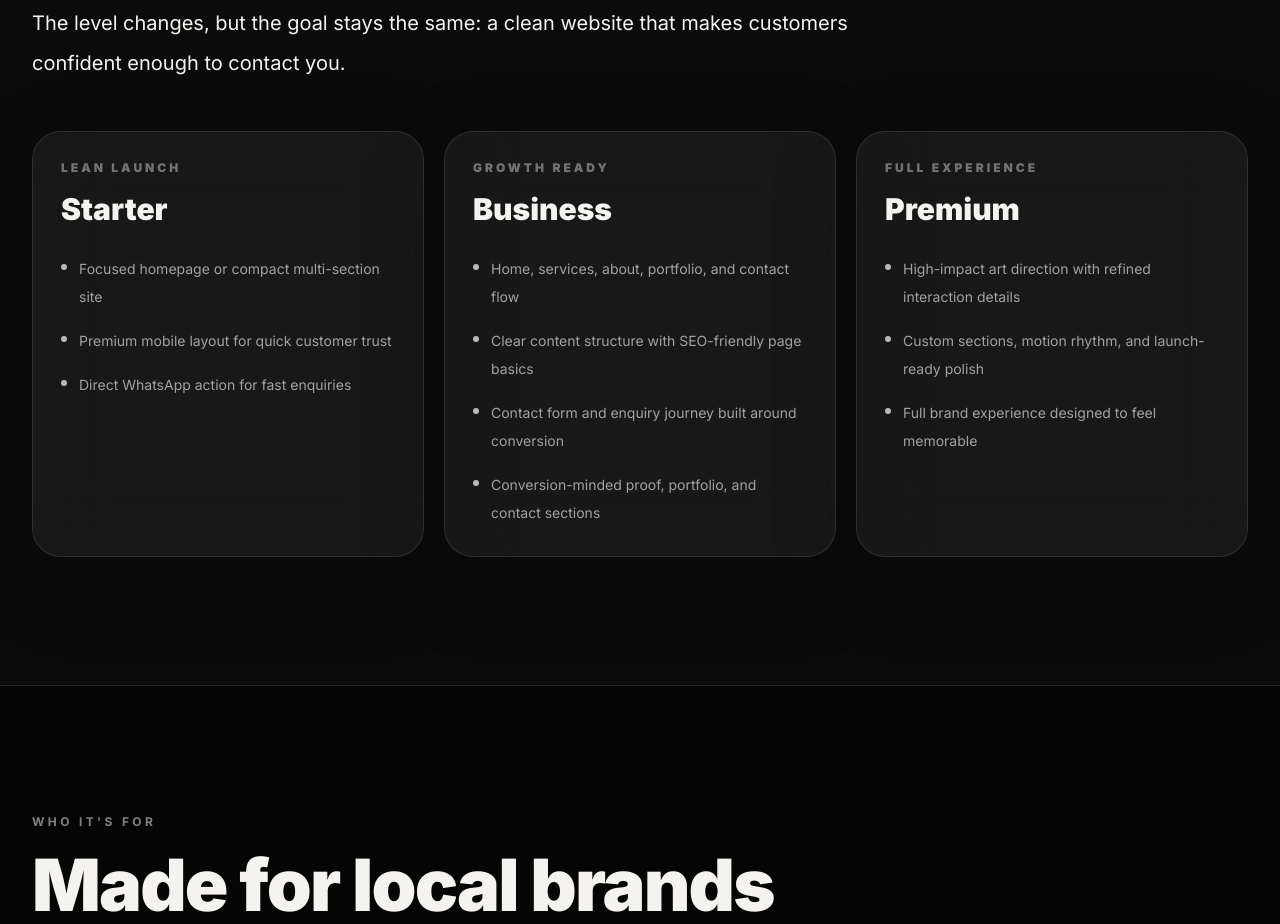
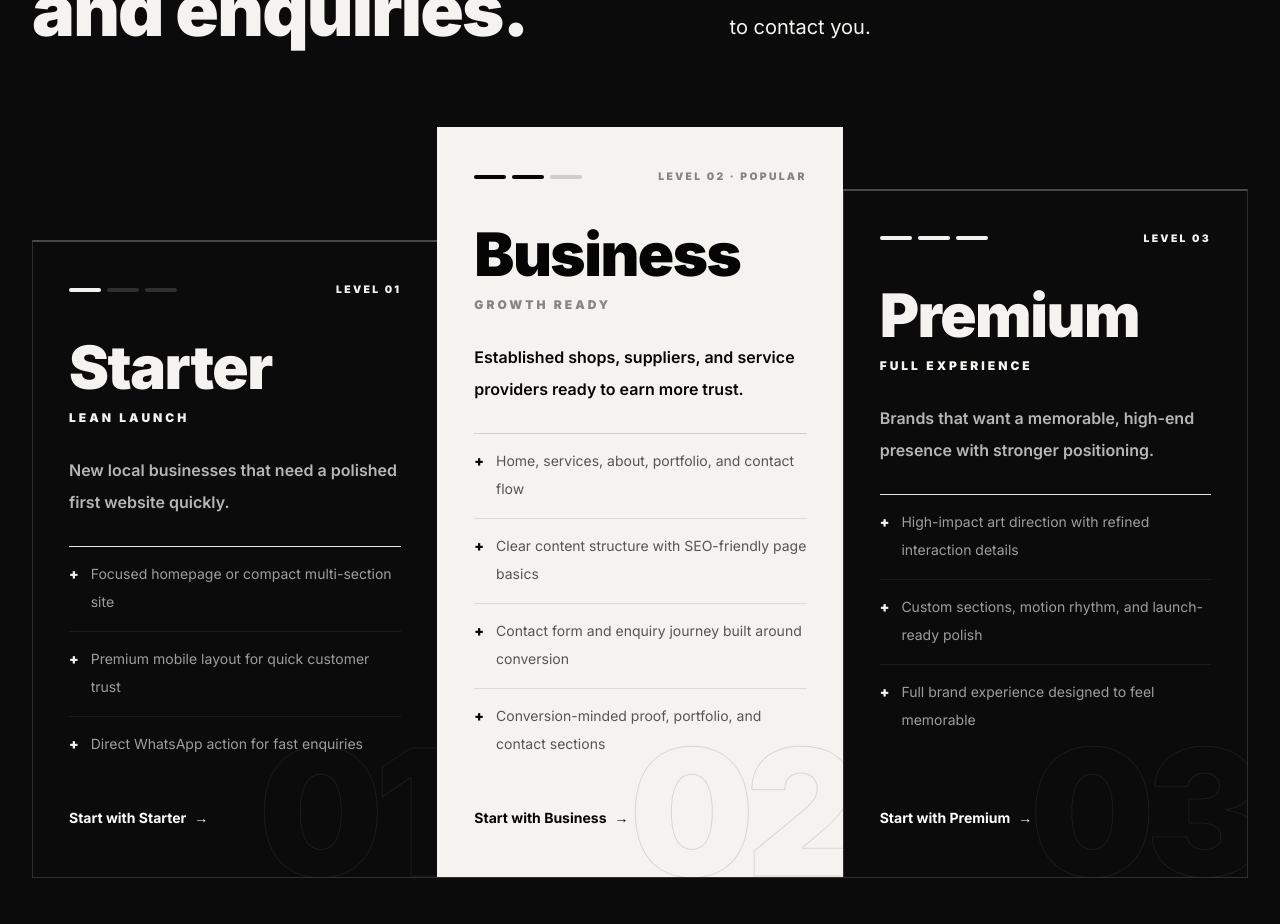
Before and after one commit to muhammedmuneerk/weboltrix, a React (Vite) app: page /services in a window 1280 px wide. Shown: the part 1840-2764 px from the top of the page. Built offline with nearby package versions, Linux system fonts and the light colour scheme.

Commit message:
Services Page < Detailed breakdown Section | Completely Restructure and Redesign the Section Layout Structure While Maintaining the Same Theme Colors and Font Families and styles | V1 | also make the SectionHeader.jsx a flexible, adaptable layout structure type

```diff
--- /dev/null
+++ b/src/components/DetailedBreakdown.jsx
@@ -0,0 +1,143 @@
+import { Link } from "react-router-dom";
+import SectionHeading from "./SectionHeading.jsx";
+import { services } from "../data/siteData.js";
+
+// Each step is taller than the last on desktop, so the row reads as a staircase.
+const STEP_HEIGHTS = ["lg:min-h-[31rem]", "lg:min-h-[37rem]", "lg:min-h-[43rem]"];
+
+export default function DetailedBreakdown() {
+  const total = services.length;
+
+  return (
+    <section className="section-padding overflow-hidden border-y border-white/10 bg-white/[0.025]">
+      <div className="container-premium">
+        <SectionHeading
+          layout="split"
+          eyebrow="Detailed breakdown"
+
+          title="Every package is shaped around trust, speed, and enquiries."
+        //   title="Every level builds on the last."
+        //   title="Three levels. Here's what's inside each."
+        //   title="See exactly what each level includes."
+        //   title="Pick a level. See what you get."
+
+          text="The level changes, but the goal stays the same: a clean website that makes customers confident enough to contact you."
+        />
+
+        {/* Staircase */}
+        <div className="mt-14 grid border-b border-white/15 lg:mt-20 lg:grid-cols-3 lg:items-end">
+          {services.map((service, index) => {
+            const f = Boolean(service.featured);
+
+            return (
+              <article
+                key={service.name}
+                className={`group relative flex flex-col overflow-hidden border-t-2 px-6 pb-10 pt-8 transition-colors duration-500 sm:px-9 sm:pb-12 sm:pt-10 lg:border-l ${
+                  STEP_HEIGHTS[index] ?? ""
+                } ${index === 0 ? "lg:border-l-white/15" : "border-l-white/15"} ${
+                  f
+                    ? "border-bone bg-bone text-ink"
+                    : "border-white/25 bg-transparent text-bone hover:bg-white/[0.035]"
+                } ${index === total - 1 ? "lg:border-r lg:border-r-white/15" : ""}`}
+              >
+                {/* Ghost numeral */}
+                <span
+                  aria-hidden="true"
+                  className="pointer-events-none absolute -bottom-6 -right-2 select-none text-[11rem] font-black leading-none tracking-tighter text-transparent"
+                  style={{
+                    WebkitTextStroke: f
+                      ? "1px rgba(5,5,5,0.12)"
+                      : "1px rgba(255,255,255,0.07)",
+                  }}
+                >
+                  {String(index + 1).padStart(2, "0")}
+                </span>
+
+                {/* Level meter */}
+                <div className="relative flex items-center justify-between gap-4">
+                  <div className="flex gap-1.5" aria-hidden="true">
+                    {services.map((_, step) => (
+                      <span
+                        key={step}
+                        className={`h-1 w-8 rounded-full ${
+                          step <= index
+                            ? f
+                              ? "bg-ink"
+                              : "bg-bone"
+                            : f
+                              ? "bg-black/15"
+                              : "bg-white/15"
+                        }`}
+                      />
+                    ))}
+                  </div>
+                  <span
+                    className={`text-[0.65rem] font-black uppercase tracking-[0.22em] ${
+                      f ? "text-black/45" : "text-white/38"
+                    }`}
+                  >
+                    Level {String(index + 1).padStart(2, "0")}
+                    {f ? " · Popular" : ""}
+                  </span>
+                </div>
+
+                {/* Name + price */}
+                <h3 className="relative mt-10 text-5xl font-black tracking-tight sm:text-6xl lg:text-5xl xl:text-6xl">
+                  {service.name}
+                </h3>
+                <p
+                  className={`relative mt-3 text-xs font-black uppercase tracking-[0.25em] ${
+                    f ? "text-black/45" : "text-white/42"
+                  }`}
+                >
+                  {service.price}
+                </p>
+
+                {/* Audience */}
+                <p
+                  className={`relative mt-7 text-base font-semibold leading-8 ${
+                    f ? "text-black/72" : "text-white/70"
+                  }`}
+                >
+                  {service.audience}
+                </p>
+
+                {/* Details */}
+                <ul
+                  className={`relative mt-7 border-t ${f ? "border-black/15" : "border-white/12"}`}
+                >
+                  {service.details.map((detail) => (
+                    <li
+                      key={detail}
+                      className={`flex gap-3 border-b py-3.5 text-sm leading-7 last:border-b-0 ${
+                        f ? "border-black/10 text-black/65" : "border-white/[0.07] text-white/60"
+                      }`}
+                    >
+                      <span
+                        aria-hidden="true"
+                        className={`flex-none font-black ${f ? "text-ink" : "text-bone"}`}
+                      >
+                        +
+                      </span>
+                      {detail}
+                    </li>
+                  ))}
+                </ul>
+
+                {/* CTA pinned to the bottom of the step */}
+                <Link
+                  to="/contact"
+                  className={`relative mt-auto inline-flex items-center gap-2 pt-9 text-sm font-bold transition hover:translate-x-1 ${
+                    f ? "text-ink" : "text-white"
+                  }`}
+                >
+                  Start with {service.name} <span aria-hidden="true">&rarr;</span>
+                </Link>
+              </article>
+            );
+          })}
+        </div>
+      </div>
+    </section>
+  );
+}
--- a/src/components/SectionHeading.jsx
+++ b/src/components/SectionHeading.jsx
@@ -1,11 +1,78 @@
-export default function SectionHeading({ eyebrow, title, text, align = "left" }) {
+/**
+ * SectionHeading
+ *
+ * layout="stack" (DEFAULT) -> eyebrow / title / text stacked. Honors `align`.
+ *                             This is the original behavior used site-wide.
+ * layout="split"           -> eyebrow + title on the left, text on the right
+ *                             (stacks on mobile, side by side from lg).
+ *
+ * To add a new layout, add a case to renderLayout() below. Existing
+ * pages never pass `layout`, so they always get "stack".
+ *
+ * Optional per-use overrides: className (wrapper), titleClassName, textClassName.
+ */
+
+const cx = (...parts) => parts.filter(Boolean).join(" ");
+
+const TITLE_BASE =
+  "mt-5 text-4xl font-black leading-tight tracking-tight text-balance sm:text-6xl sm:leading-[0.98] lg:text-7xl";
+
+export default function SectionHeading({
+  eyebrow,
+  title,
+  text,
+  align = "left",
+  layout = "stack",
+  className = "",
+  titleClassName = "",
+  textClassName = "",
+}) {
+  if (layout === "split") {
+    return (
+      <div
+        className={cx(
+          "grid gap-6 lg:grid-cols-[1.1fr_0.9fr] lg:items-end lg:gap-16",
+          className
+        )}
+      >
+        <div>
+          {eyebrow && <p className="eyebrow">{eyebrow}</p>}
+          <h2 className={cx(TITLE_BASE, titleClassName)}>{title}</h2>
+        </div>
+        {text && (
+          <p
+            className={cx(
+              "text-lg leading-9 text-white/58 sm:text-xl sm:leading-10",
+              textClassName
+            )}
+          >
+            {text}
+          </p>
+        )}
+      </div>
+    );
+  }
+
+  // Default: "stack" (original layout, unchanged)
   return (
-    <div className={align === "center" ? "mx-auto max-w-4xl text-center" : "max-w-4xl"}>
+    <div
+      className={cx(
+        align === "center" ? "mx-auto max-w-4xl text-center" : "max-w-4xl",
+        className
+      )}
+    >
       {eyebrow && <p className="eyebrow">{eyebrow}</p>}
-      <h2 className="mt-5 text-4xl font-black leading-tight tracking-tight text-balance sm:text-6xl sm:leading-[0.98] lg:text-7xl">
-        {title}
-      </h2>
-      {text && <p className="mt-7 text-lg leading-9 text-white/58 sm:text-xl sm:leading-10">{text}</p>}
+      <h2 className={cx(TITLE_BASE, titleClassName)}>{title}</h2>
+      {text && (
+        <p
+          className={cx(
+            "mt-7 text-lg leading-9 text-white/58 sm:text-xl sm:leading-10",
+            textClassName
+          )}
+        >
+          {text}
+        </p>
+      )}
     </div>
   );
 }
--- a/src/pages/Services.jsx
+++ b/src/pages/Services.jsx
@@ -3,6 +3,7 @@ import ServicesHero from "../components/ServicesHero.jsx";
 import ServiceCard from "../components/ServiceCard.jsx";
 import SectionHeading from "../components/SectionHeading.jsx";
 import { services } from "../data/siteData.js";
+import DetailedBreakdown from "../components/DetailedBreakdown.jsx";
 
 export default function Services() {
   return (
@@ -19,33 +20,7 @@ export default function Services() {
         </div>
       </section>
 
-      <section className="section-padding border-y border-white/10 bg-white/[0.025]">
-        <div className="container-premium">
-          <SectionHeading
-            eyebrow="Detailed breakdown"
-            title="Every package is shaped around trust, speed, and enquiries."
-            text="The level changes, but the goal stays the same: a clean website that makes customers confident enough to contact you."
-          />
-          <div className="stagger-grid mt-12 grid gap-5 lg:grid-cols-3">
-            {services.map((service) => (
-              <article key={service.name} className="glass card-hover rounded-[1.8rem] p-7">
-                <p className="text-xs font-black uppercase tracking-[0.25em] text-white/40">
-                  {service.price}
-                </p>
-                <h2 className="mt-4 text-3xl font-black">{service.name}</h2>
-                <ul className="mt-7 space-y-4">
-                  {service.details.map((detail) => (
-                    <li key={detail} className="flex gap-3 text-sm leading-7 text-white/60">
-                      <span className="mt-2 h-1.5 w-1.5 shrink-0 rounded-full bg-white/70" />
-                      {detail}
-                    </li>
-                  ))}
-                </ul>
-              </article>
-            ))}
-          </div>
-        </div>
-      </section>
+      <DetailedBreakdown services={services} />
 
       <section className="section-padding">
         <div className="container-premium">
```
